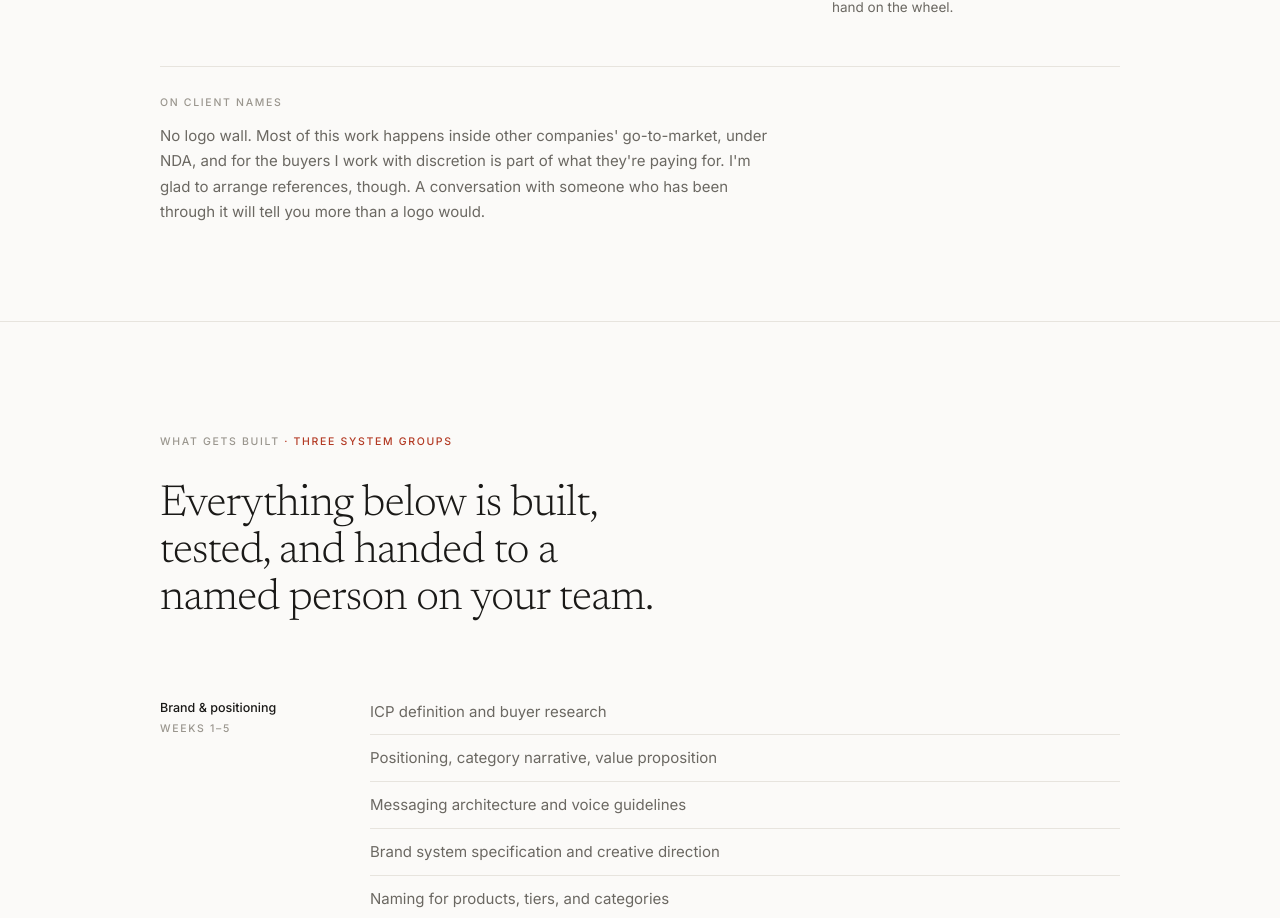
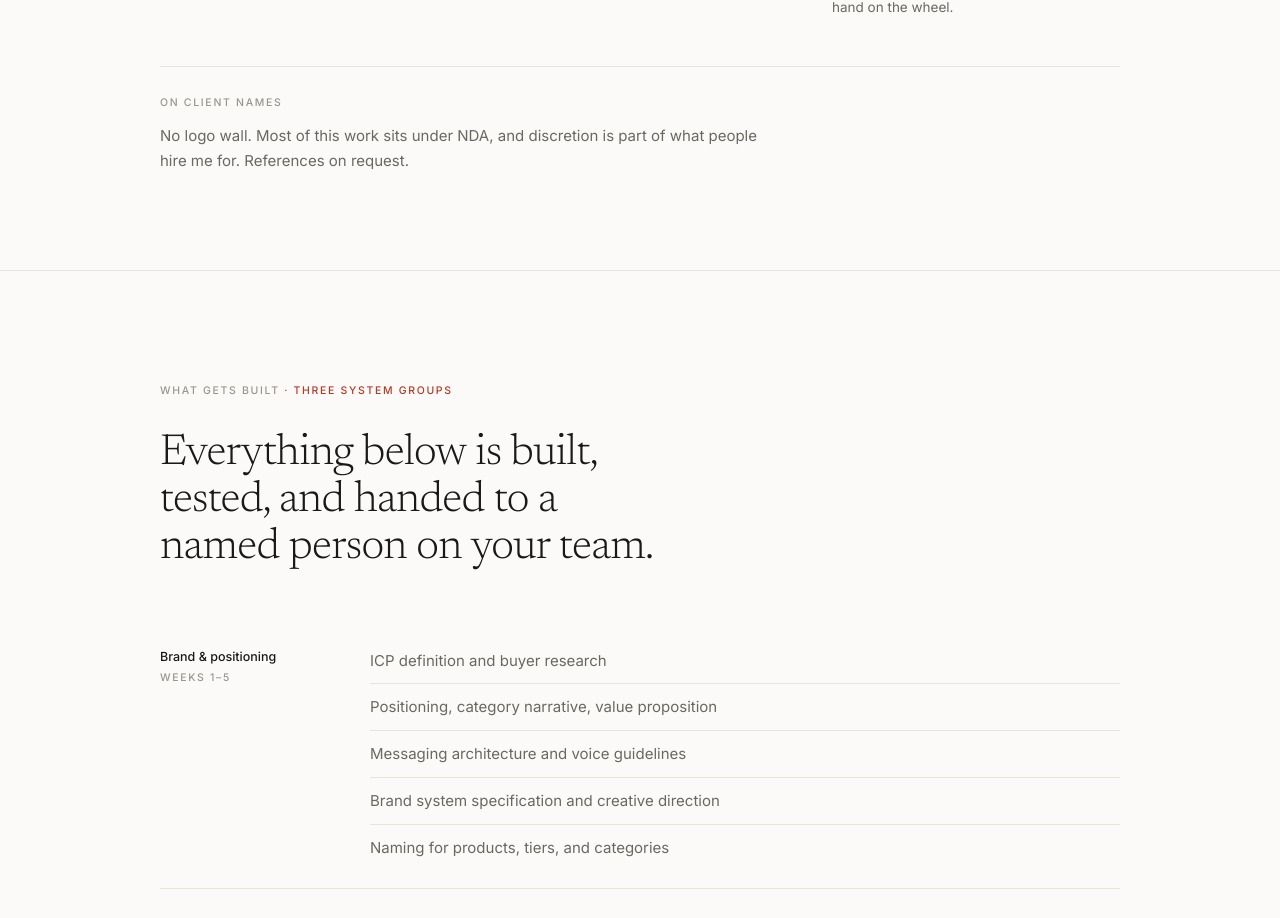
Before and after one commit to neelythomson/neelythomson-site, a Next.js app: page / in a window 1280 px wide. Shown: the part 2338-3256 px from the top of the page. Built offline with nearby package versions, Linux system fonts and the light colour scheme.

Commit message:
Tighten the note on client names

```diff
--- a/src/components/WhoIWorkWith.tsx
+++ b/src/components/WhoIWorkWith.tsx
@@ -46,11 +46,8 @@ export default function WhoIWorkWith() {
         <div className="mt-12 border-t border-rule pt-7">
           <p className="label mb-3">On client names</p>
           <p className="measure text-[15px] leading-[1.7] text-muted">
-            No logo wall. Most of this work happens inside other companies&apos;
-            go-to-market, under NDA, and for the buyers I work with discretion is
-            part of what they&apos;re paying for. I&apos;m glad to arrange
-            references, though. A conversation with someone who has been through
-            it will tell you more than a logo would.
+            No logo wall. Most of this work sits under NDA, and discretion is
+            part of what people hire me for. References on request.
           </p>
         </div>
       </div>
```
